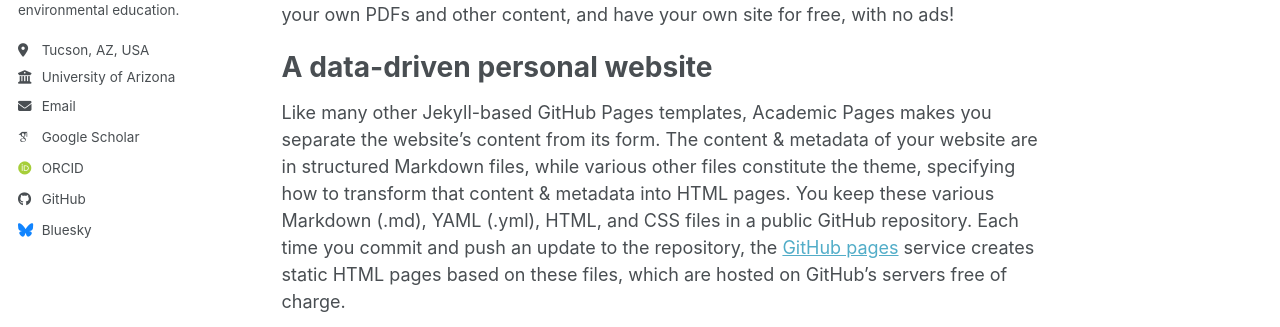
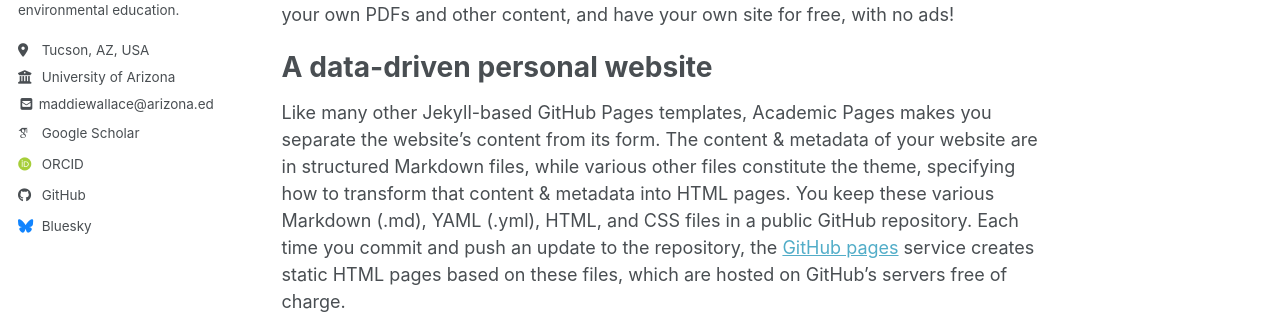
Before and after one commit to madeleinewallace/madeleinewallace.github.io, a Jekyll site: the page built from _pages/about.md, in a window 1280 px wide. Shown: the part 409-736 px from the top of the page. Built offline with Jekyll 4.4.1, drawn with Linux system fonts in a browser that asks for light colours; some web fonts are replaced; a script bundle is joined from its source files by our own code; library files that are not in the unit come from our copies.

Commit message:
Update author-profile.html

```diff
--- a/_includes/author-profile.html
+++ b/_includes/author-profile.html
@@ -34,7 +34,7 @@
         <li><a href="{{ author.uri }}"><i class="fas fa-fw fa-link icon-pad-right" aria-hidden="true"></i>{{ site.data.ui-text[site.locale].website_label | default: "Website" }}</a></li>
       {% endif %}
       {% if author.email %}
-        <li><a href="mailto:{{ author.email }}"><i class="fas fa-fw fa-envelope icon-pad-right" aria-hidden="true"></i>{{ site.data.ui-text[site.locale].email_label | default: "Email" }}</a></li>
+        <li><i class="fas fa-fw fa-envelope-square" aria-hidden="true"></i> {{ author.email }}</li>
       {% endif %}
 
       <!-- Font Awesome and Academicons icons / Academic websites -->
```
